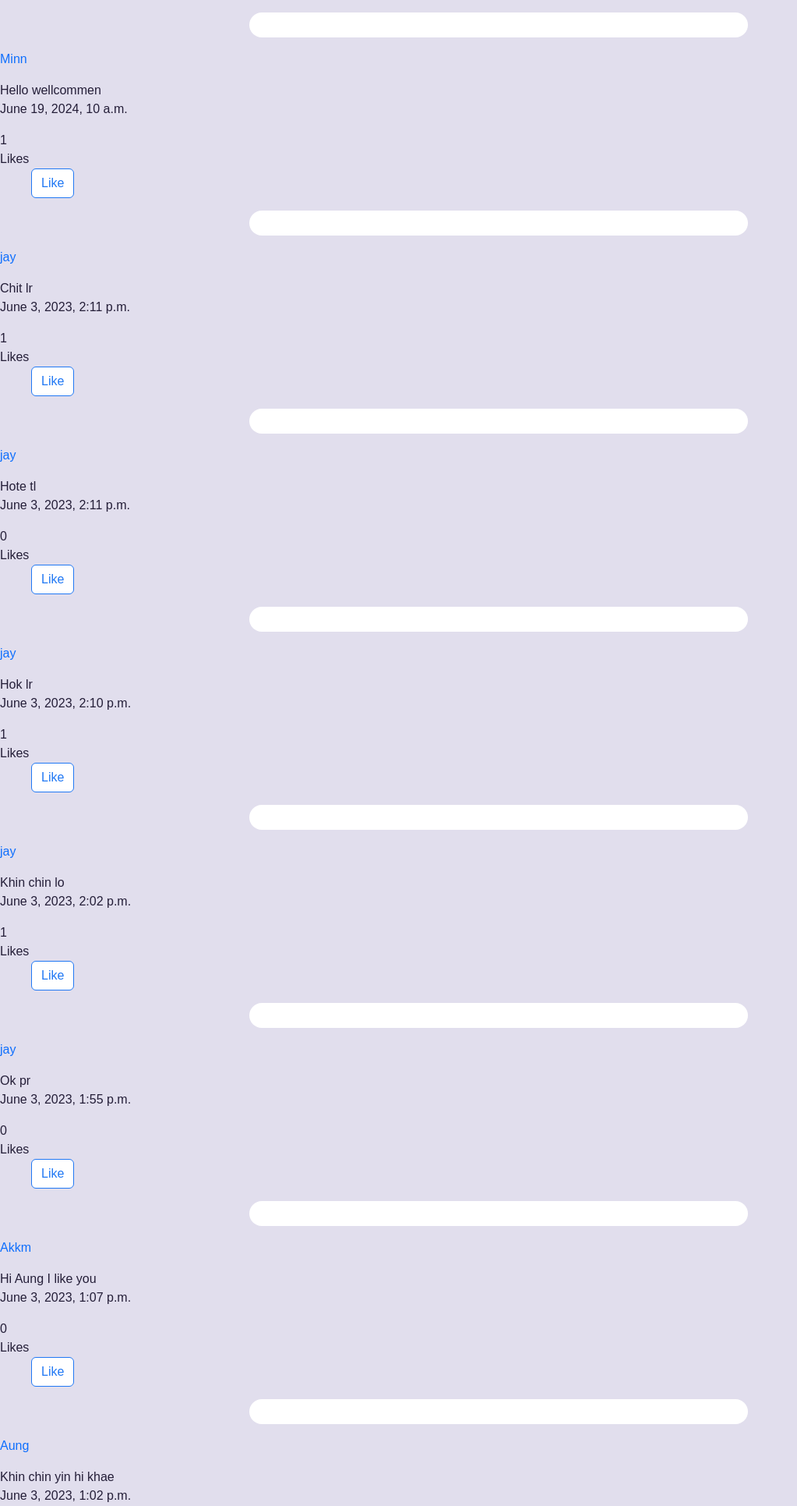
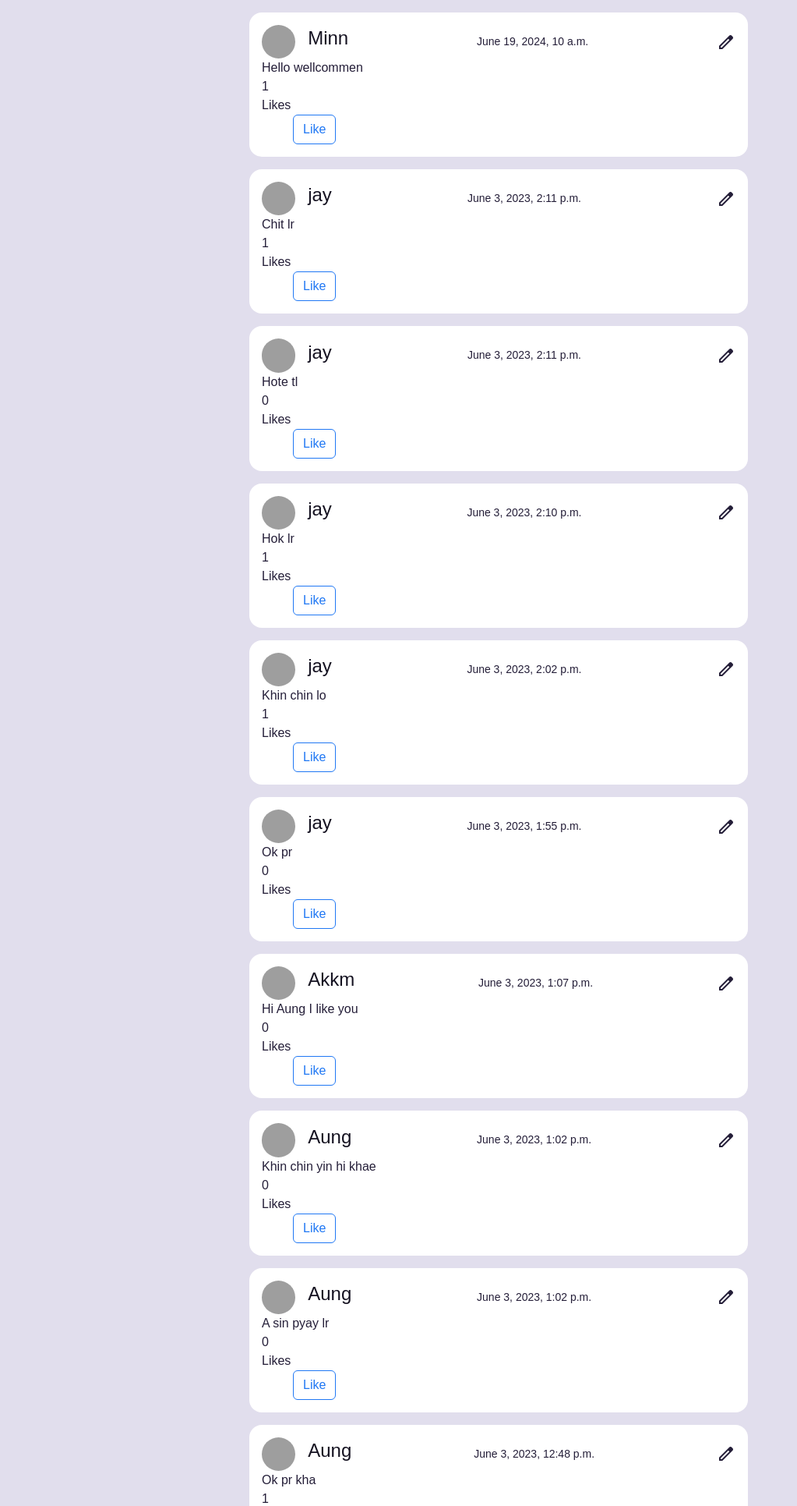
Before and after one commit to akkminn/django_projects, a Django app: page / in a window 1280 px wide. Shown: the part 56-1987 px from the top of the page at 78% size, without its empty margins (0-1023 px from the left). Run offline with Django 3.2, Linux system fonts and the light colour scheme; data comes from the database, SQL or seed files in the repository; both versions use the stored data as it was after the commit; grey boxes are pictures that could not be loaded.

Commit message:
Change the UI of posts

```diff
--- a/network/network/static/network/styles.css
+++ b/network/network/static/network/styles.css
@@ -16,7 +16,7 @@
     --sticky-top-right: -18rem;
   }
 
-*, a, *::before,
+*, *::before,
 *::after {
   margin: 0;
   padding: 0;
@@ -24,6 +24,11 @@
   text-decoration: none;
   list-style: none;
   border: 0;
+}
+
+a  {
+  text-decoration: none;
+  color: var(--color-black);
 }
 
 body {
@@ -61,6 +66,7 @@ body {
     opacity: 0.8;
   }
 
+
 .create-post input[type="text"] {
     justify-self: start;
     width: 100%;
@@ -77,6 +83,28 @@ body {
   border-radius: var(--card-border-radius);
   padding: var(--card-padding);
   margin: 1rem 0;
-  font-size: 0.85rem;
+  font-size: 1rem;
   line-height: 1.5;
 }
+
+.feed .user {
+  display: flex;
+  gap: 1rem;
+}
+
+
+.profile-pic img {
+  width: 2.7rem;
+  aspect-ratio: 1/1;
+  border-radius: 50%;
+  object-fit: cover;
+  overflow: hidden;
+}
+
+.info {
+  width: 92%;
+  display: flex;
+  align-items: center;
+  margin: 0 auto;
+  justify-content: space-between;
+}
--- a/network/network/templates/network/index.html
+++ b/network/network/templates/network/index.html
@@ -16,14 +16,22 @@
 
 
         {% for post in pages %}
-            <div class="feeds mx-auto"></div>
-
-                <a href="{% url 'profile' post.user.id %}"><p> {{ post.user }} </p></a>
-                <div>
-                    <div class="card-text content" id="content{{ post.id }}">{{ post.content }}</div>
-                    <p> {{ post.timestamp }} </p>
+            <div class="feeds mx-auto">
+                <div class="feed">
+                    <div class="user">
+                        <div class="profile-pic">
+                            <img src="https://64.media.tumblr.com/7b28774544438d73ca8c1daad11402e0/88958e5f55a67155-fd/s250x400/a9ef3dad54f6c57a53fdeef1a793f0143a9aea27.jpg" alt="" />
                         </div>
 
+                        <div class="info">
+                            <a href="{% url 'profile' post.user.id %}"><h4> {{ post.user }} </h4></a>
+                            <small> {{ post.timestamp }} </small>
+                            <span class="material-symbols-outlined">
+                                edit
+                                </span>
+                        </div>
+                    </div>
+                    <div class="" id="content{{ post.id }}">{{ post.content }}</div>
                     <div>
                         <div id="likes{{ post.id }}">{{ post.likes.all.count }}</div>
                         Likes
@@ -51,12 +59,12 @@
                         <button style="margin-left: 5px; display: inline;" data-postid="{{ post.id }}" class="btn btn-primary edit-btn edit">Edit
                         </button>
                     {% endif %}
-
+                </div>
+            </div>
 
             {% empty %}
                 <p>No posts available</p>
 
-            </div>
         {% endfor %}
 
 
--- a/network/network/templates/network/layout.html
+++ b/network/network/templates/network/layout.html
@@ -8,6 +8,7 @@
         <link href="https://cdn.jsdelivr.net/npm/bootstrap@5.3.3/dist/css/bootstrap.min.css" rel="stylesheet" integrity="sha384-QWTKZyjpPEjISv5WaRU9OFeRpok6YctnYmDr5pNlyT2bRjXh0JMhjY6hW+ALEwIH" crossorigin="anonymous">
         <link href="{% static 'network/styles.css' %}" rel="stylesheet">
         <script src="https://cdn.jsdelivr.net/npm/bootstrap@5.3.3/dist/js/bootstrap.bundle.min.js" integrity="sha384-YvpcrYf0tY3lHB60NNkmXc5s9fDVZLESaAA55NDzOxhy9GkcIdslK1eN7N6jIeHz" crossorigin="anonymous"></script>
+        <link href="https://fonts.googleapis.com/css2?family=Material+Symbols+Outlined" rel="stylesheet">
         {% block script %}
         {% endblock %}
     </head>
```
Also changed, not shown: network/db.sqlite3. Lines whose indentation alone changed are shown as unchanged.
